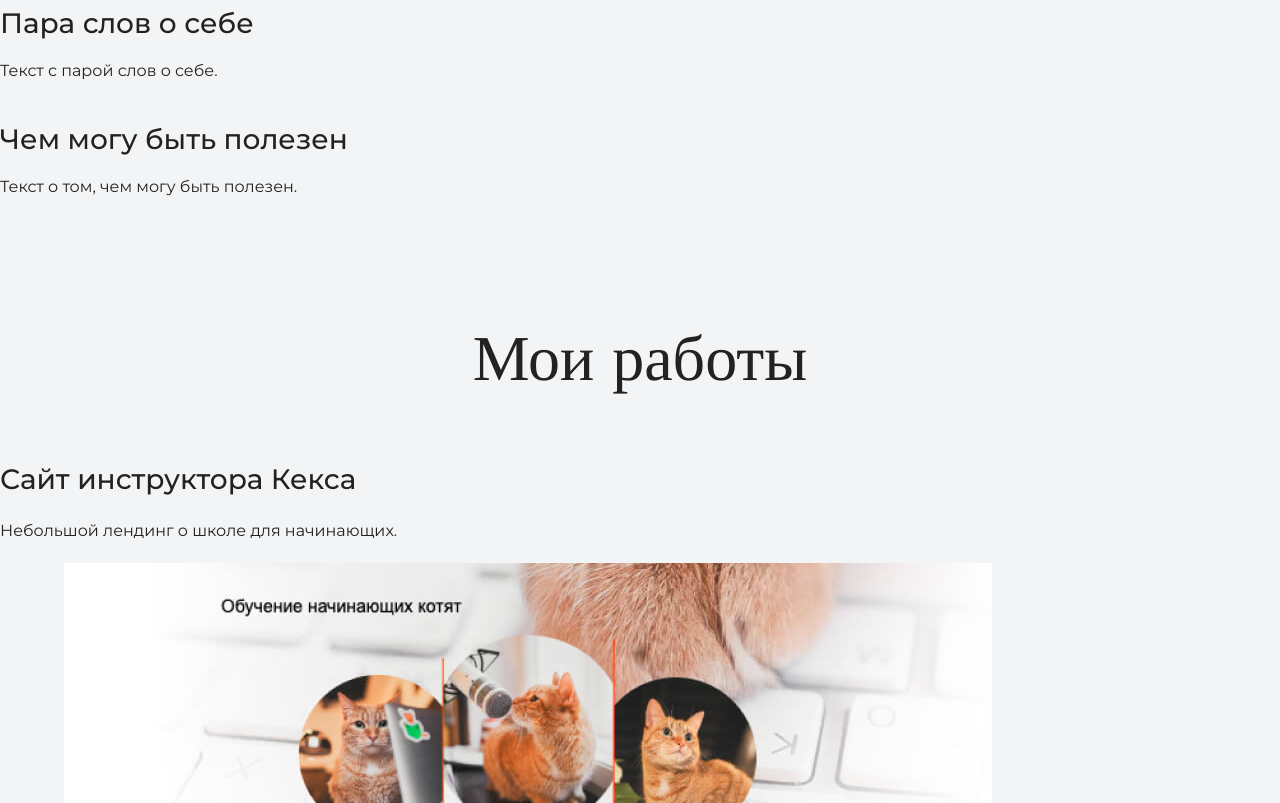
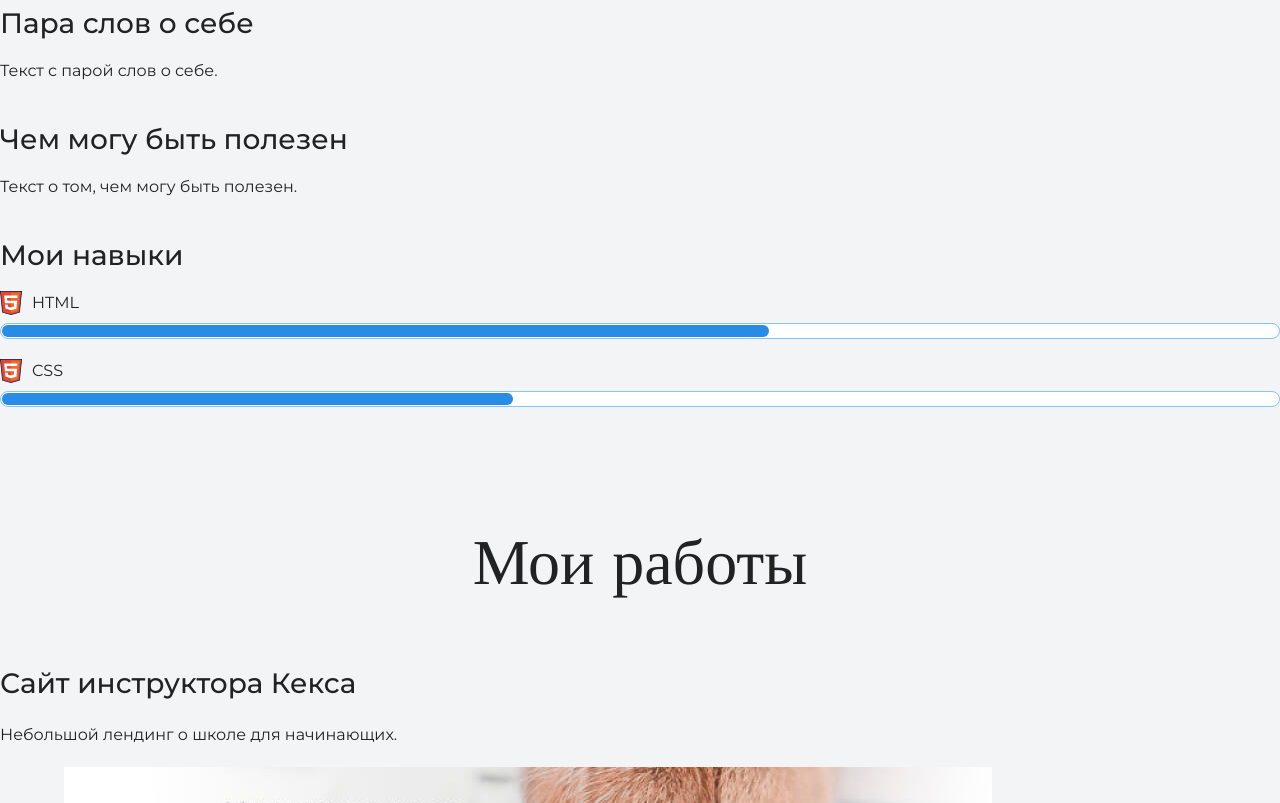
Before and after one commit to matan1803/anna-site, a plain HTML site: page index.html in a window 1280 px wide. Shown: the part 1748-2551 px from the top of the page. Drawn offline with nearby package versions, Linux system fonts and the light colour scheme.

Commit message:
Добавлены уровни владения

```diff
--- a/index.html
+++ b/index.html
@@ -28,10 +28,24 @@
         <img src="files/user.jpg" width="928" height="536"
         alt="Здравствуйте, это я">
       </figure>
-      <h3>Пара слов о себе</h3>
-      <p>Текст с парой слов о себе.</p>
+      <div>
+        <h3>Пара слов о себе</h3>
+        <p>Текст с парой слов о себе.</p>
+      </div>
+      <div>
       <h3>Чем могу быть полезен</h3>
       <p>Текст о том, чем могу быть полезен.</p>
+      </div>
+      <div class="skills">
+        <h3>Мои навыки</h3>
+        <dl class="skills-list">
+          <dt class="skill-html">HTML</dt>
+          <dd class="level"><div style="width:60%;">60%</div></dd>
+          <dt class="skill-html">CSS</dt>
+          <dd class="level"><div style="width:40%;">40%</div></dd>
+        </dl>
+      </div>
+
     </section>
 
     <section class="portfolio">
```
